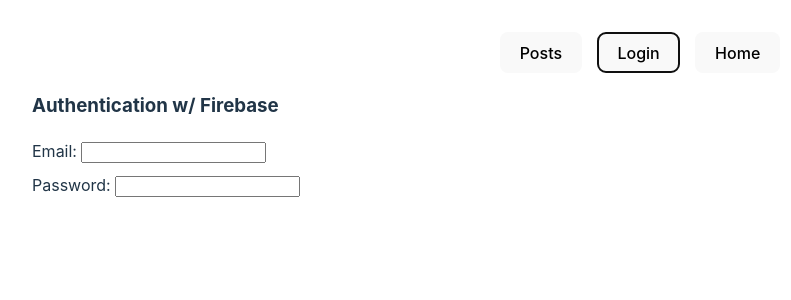
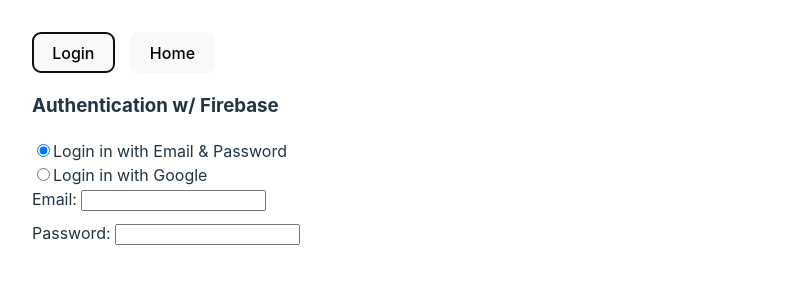
Before and after one commit to realChakrawarti/react-firebase, a React (Vite) app: page / in a window 1280 px wide. Both pictures are taken after a click on the button "Login". Shown: the top 300 px of the page, without its empty margins (0-791 px from the left). Built offline with nearby package versions, Linux system fonts and the light colour scheme.

Commit message:
implemented loginWithGoogle

```diff
--- a/package.json
+++ b/package.json
@@ -4,7 +4,7 @@
   "version": "0.0.0",
   "type": "module",
   "scripts": {
-    "dev": "vite --port 3000",
+    "dev": "vite --port 3002",
     "build": "vite build",
     "lint": "eslint . --ext js,jsx --report-unused-disable-directives --max-warnings 0",
     "preview": "vite preview"
--- a/src/App.jsx
+++ b/src/App.jsx
@@ -17,15 +17,17 @@ function App() {
     login: false,
   });
 
+  const [user, setUser] = useState()
+
   const handleNavigationRoute = (state) => {
     setRoute({ ...resetRouteState, ...state });
   };
 
   return (
     <>
-      <NavigationLinks handleRoute={handleNavigationRoute} />
+      <NavigationLinks user={user} handleRoute={handleNavigationRoute} />
 
-      {route.login && <Login />}
+      {!user && route.login && <Login user={user} setUser={setUser} />}
       {route.posts && <PostPage />}
     </>
   );
--- /dev/null
+++ b/src/components/Authenticate/EmailPassword.jsx
@@ -0,0 +1,57 @@
+import { useState } from "react";
+
+const EmailPassword = () => {
+  const [formData, setFormData] = useState({
+    email: "",
+    password: "",
+  });
+
+  const handleOnChange = (event) => {
+    const field = event.target;
+
+    const newData = { [field.name]: field.value };
+    setFormData({ ...formData, ...newData });
+  };
+
+  const handleSubmit = (event) => {
+    event.preventDefault();
+    console.log(
+      ">>> ",
+      event.target.email.value,
+      ":",
+      event.target.password.value
+    );
+  };
+
+  return (
+    <form
+      style={{ display: "flex", flexDirection: "column", gap: "10px" }}
+      onSubmit={handleSubmit}
+    >
+      <div>
+        <label htmlFor="email">Email: </label>
+        <input
+          required
+          id="email"
+          type="email"
+          name="email"
+          value={formData.email}
+          onChange={handleOnChange}
+        />
+      </div>
+      <div>
+        <label htmlFor="password">Password: </label>
+        <input
+          required
+          type="password"
+          name="password"
+          value={formData.password}
+          onChange={handleOnChange}
+        />
+      </div>
+      <button type="submit" style={{ display: "none" }} />
+    </form>
+  );
+};
+
+export default EmailPassword;
--- a/src/components/Authenticate/Login.jsx
+++ b/src/components/Authenticate/Login.jsx
@@ -1,59 +1,51 @@
 import { useState } from "react";
+import EmailPassword from "./EmailPassword";
+import { signInWithPopup } from "firebase/auth";
+import { auth, googleAuthProvider } from "../../config/firebase";
 
-const Login = () => {
-  const [formData, setFormData] = useState({
-    email: "",
-    password: "",
-  });
+const Login = ({user, setUser}) => {
+  const [loginMode, setLoginMode] = useState("email");
 
-  const handleOnChange = (event) => {
-    const field = event.target;
-
-    const newData = { [field.name]: field.value };
-    setFormData({ ...formData, ...newData });
-  };
-
-  const handleSubmit = (event) => {
-    event.preventDefault();
-    console.log(
-      ">>> ",
-      event.target.email.value,
-      ":",
-      event.target.password.value
-    );
+  const signInWithGoogle = async () => {
+    try {
+    const data = await signInWithPopup(auth, googleAuthProvider);
+    setUser(data.user)
+    } catch (err){
+      console.error(JSON.stringify(err));
+    }
   };
 
   return (
     <>
       <h3>Authentication w/ Firebase</h3>
-
-      <form
-        style={{ display: "flex", flexDirection: "column", gap: "10px" }}
-        onSubmit={handleSubmit}
-      >
       <div>
-          <label htmlFor="email">Email: </label>
         <input
-            required
-            id="email"
-            type="email"
-            name="email"
-            value={formData.email}
-            onChange={handleOnChange}
+          type="radio"
+          onChange={(e) => setLoginMode(e.target.value)}
+          checked={loginMode === "email"}
+          name="loginMode"
+          id="loginWithEmail"
+          value="email"
         />
+        <label htmlFor="loginWithEmail">Login in with Email & Password</label>
       </div>
       <div>
-          <label htmlFor="password">Password: </label>
         <input
-            required
-            type="password"
-            name="password"
-            value={formData.password}
-            onChange={handleOnChange}
+          type="radio"
+          onChange={(e) => setLoginMode(e.target.value)}
+          checked={loginMode === "google"}
+          name="loginMode"
+          id="loginWithGoogle"
+          value="google"
         />
+        <label htmlFor="loginWithGoogle">Login in with Google</label>
       </div>
-        <button type="submit" style={{ display: "none" }} />
-      </form>
+
+      {loginMode === "email" ? (
+        <EmailPassword />
+      ) : (
+        <button onClick={signInWithGoogle}>Login with Google</button>
+      )}
     </>
   );
 };
--- a/src/components/Navigation/NavigationLinks.jsx
+++ b/src/components/Navigation/NavigationLinks.jsx
@@ -1,12 +1,54 @@
-const NavigationLinks = ({ handleRoute }) => {
+import { useState } from "react";
+
+const NavigationLinks = ({ handleRoute, user }) => {
+  const [showProfilePopup, setShowProfilePopup] = useState(false);
+
   return (
-    <>
-      <nav style={{ display: "flex", gap: "15px" }}>
-        <button onClick={() => handleRoute({ posts: true })}>Posts</button>
-        <button onClick={() => handleRoute({ login: true })}>Login</button>
-        <button onClick={() => handleRoute({ home: true })}>Home</button>
+    <div style={{ position: "relative" }}>
+      <nav style={{ display: "flex" }}>
+        <div style={{ display: "flex", flexGrow: "1", gap: "15px" }}>
+          {user && (
+            <button onClick={() => handleRoute({ posts: true })}>Posts</button>
+          )}
+          {!user && (
+            <button onClick={() => handleRoute({ login: true })}>Login</button>
+          )}
+          <button onClick={() => handleRoute({ home: true })}>Home</button>
+        </div>
+        <div style={{ display: "flex", alignItems: "center", gap: "10px" }}>
+          {user?.displayName ? <p>Welcome, {user.displayName}</p> : <></>}
+          {user?.photoURL ? (
+            <div onClick={() => setShowProfilePopup((prev) => !prev)}>
+              <img
+                width={32}
+                height={32}
+                alt="profile-pic"
+                src={user.photoURL}
+              />
+            </div>
+          ) : (
+            <></>
+          )}
+        </div>
+        {showProfilePopup ? (
+          <div
+            style={{
+              width: "200px",
+              height: "80px",
+              position: "absolute",
+              right: "0px",
+              top: "50px",
+            }}
+          >
+            <button style={{ position: "absolute", right: "0px" }}>
+              Logout
+            </button>
+          </div>
+        ) : (
+          <></>
+        )}
       </nav>
-    </>
+    </div>
   );
 };
 
--- a/src/config/firebase.js
+++ b/src/config/firebase.js
@@ -1,7 +1,8 @@
 // Import the functions you need from the SDKs you need
 import { initializeApp } from "firebase/app";
-import { getAnalytics } from "firebase/analytics";
+// import { getAnalytics } from "firebase/analytics";
 import { getFirestore } from "firebase/firestore";
+import {getAuth, GoogleAuthProvider} from "firebase/auth"
 
 // TODO: Add SDKs for Firebase products that you want to use
 // https://firebase.google.com/docs/web/setup#available-libraries
@@ -20,7 +21,9 @@ const firebaseConfig = {
 
 // Initialize Firebase
 const app = initializeApp(firebaseConfig);
-const analytics = getAnalytics(app);
+// const analytics = getAnalytics(app);
 
 // Initialize Firestore
 export const firestore = getFirestore(app);
+export const auth = getAuth(app)
+export const googleAuthProvider = new GoogleAuthProvider()
```
Lines whose indentation alone changed are shown as unchanged.
